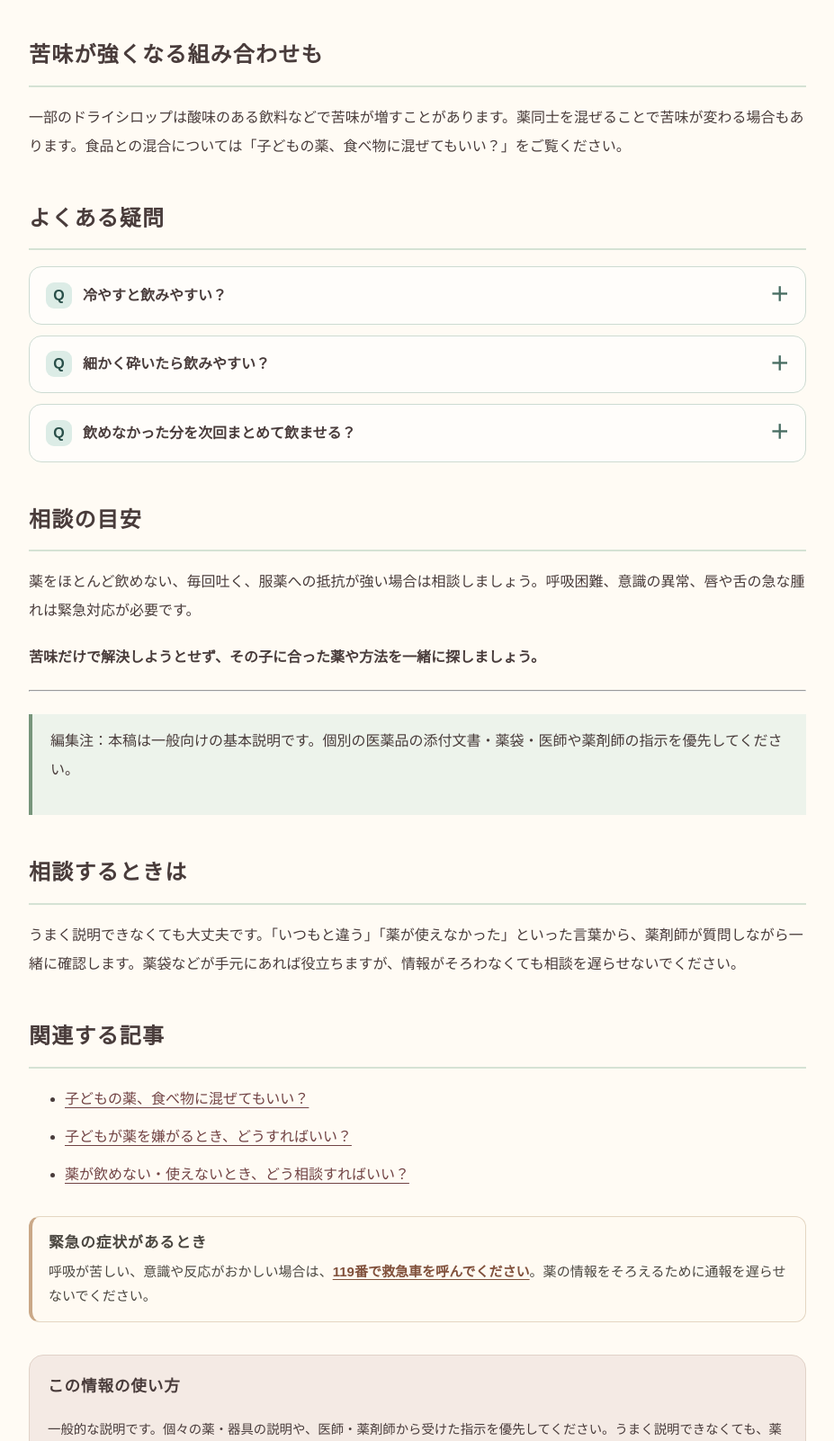
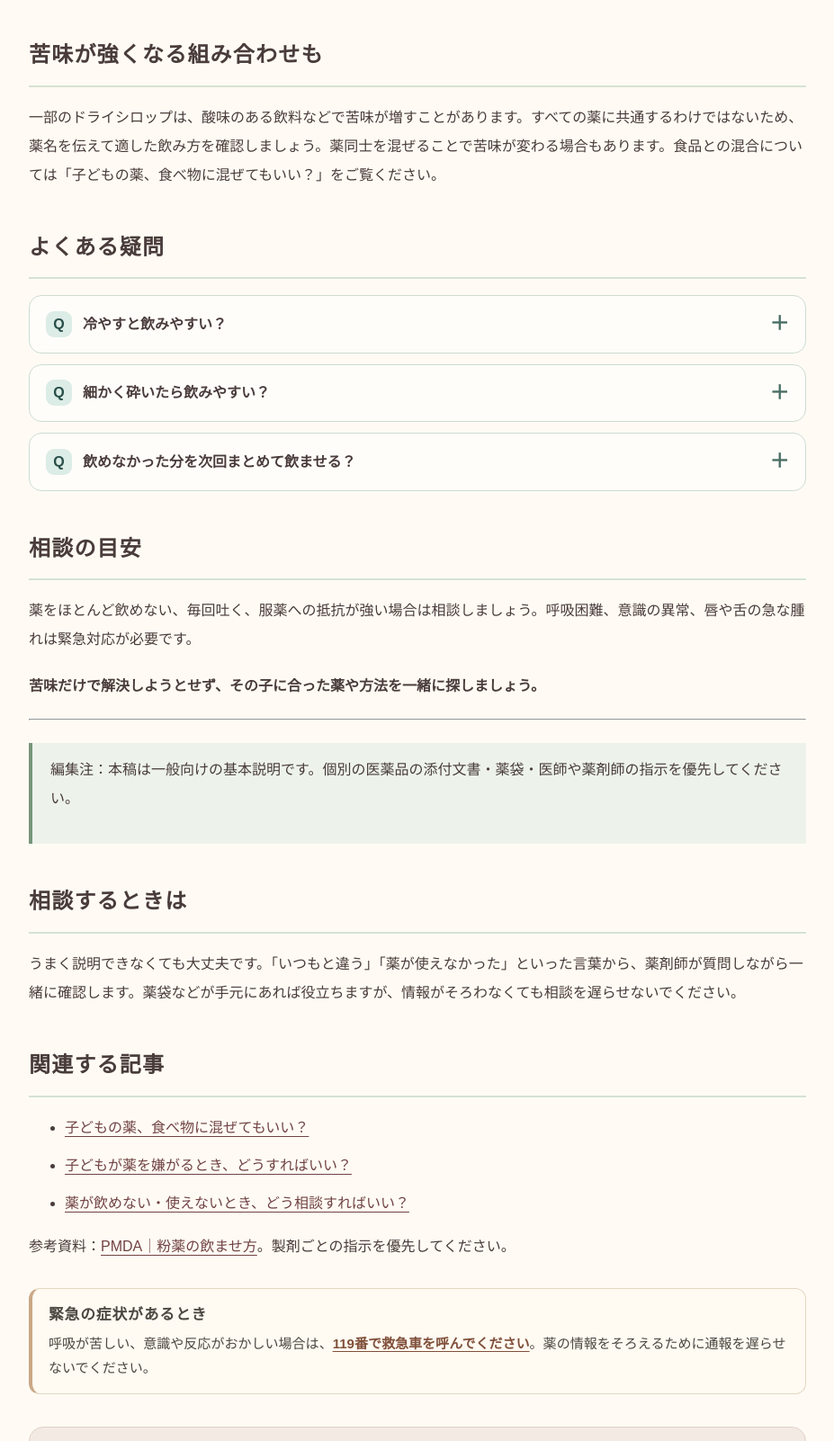
Before and after one commit to ri32ph/mirai-lab, a website: page content/children-medicine/section-01/05.html in a window 1280 px wide. Shown: the part 1543-3145 px from the top of the page at 90% size, without its empty margins (176-1103 px from the left). Drawn offline with Linux system fonts and the light colour scheme.

Commit message:
Source-check syrup dosing and bitter powder tips

```diff
--- a/content/children-medicine/section-01/05.html
+++ b/content/children-medicine/section-01/05.html
@@ -11,7 +11,7 @@
 <h3 id="heading-5">剤形や製品を相談する</h3>
 <p>同じ成分でも味や剤形が異なる場合があります。飲めない状態が続くときは、処方変更を含めて医師・薬剤師に相談しましょう。</p>
 <h2 id="heading-6">苦味が強くなる組み合わせも</h2>
-<p>一部のドライシロップは酸味のある飲料などで苦味が増すことがあります。薬同士を混ぜることで苦味が変わる場合もあります。食品との混合については「子どもの薬、食べ物に混ぜてもいい？」をご覧ください。</p>
+<p>一部のドライシロップは、酸味のある飲料などで苦味が増すことがあります。すべての薬に共通するわけではないため、薬名を伝えて適した飲み方を確認しましょう。薬同士を混ぜることで苦味が変わる場合もあります。食品との混合については「子どもの薬、食べ物に混ぜてもいい？」をご覧ください。</p>
 <h2 id="heading-7">よくある疑問</h2>
 <p><strong>Q. 冷やすと飲みやすい？</strong></p>
 <p>冷たさで味の感じ方が変わる場合がありますが、薬自体の冷凍や保存方法の変更は自己判断で行わないでください。</p>
@@ -34,4 +34,4 @@
 <li><a href="../section-07/01.html">子どもが薬を嫌がるとき、どうすればいい？</a></li>
 <li><a href="../section-08/02.html">薬が飲めない・使えないとき、どう相談すればいい？</a></li>
 </ul>
-</div></article><aside class="medical-note"><h2>この情報の使い方</h2><p>一般的な説明です。個々の薬・器具の説明や、医師・薬剤師から受けた指示を優先してください。うまく説明できなくても、薬剤師が質問しながら一緒に確認します。</p></aside><nav class="article-pagination" aria-label="前後の記事"><a href="04.html">← 前の記事：子どもの薬、食べ物に混ぜてもいい？</a><a href="06.html">次の記事：子どもの服薬補助具、どう使えばいい？ →</a></nav></main><footer><a href="../index.html">子どものお薬の入口へ</a><p>薬を知る。健康を考える。自分を大切にする。</p></footer><script src="../article-ui.js"></script></body></html>
+<p>参考資料：<a href="https://www.pmda.go.jp/safety/consultation-for-patients/on-drugs/qa/0008.html" rel="noopener noreferrer">PMDA｜粉薬の飲ませ方</a>。製剤ごとの指示を優先してください。</p></div></article><aside class="medical-note"><h2>この情報の使い方</h2><p>一般的な説明です。個々の薬・器具の説明や、医師・薬剤師から受けた指示を優先してください。うまく説明できなくても、薬剤師が質問しながら一緒に確認します。</p></aside><nav class="article-pagination" aria-label="前後の記事"><a href="04.html">← 前の記事：子どもの薬、食べ物に混ぜてもいい？</a><a href="06.html">次の記事：子どもの服薬補助具、どう使えばいい？ →</a></nav></main><footer><a href="../index.html">子どものお薬の入口へ</a><p>薬を知る。健康を考える。自分を大切にする。</p></footer><script src="../article-ui.js"></script></body></html>
```
